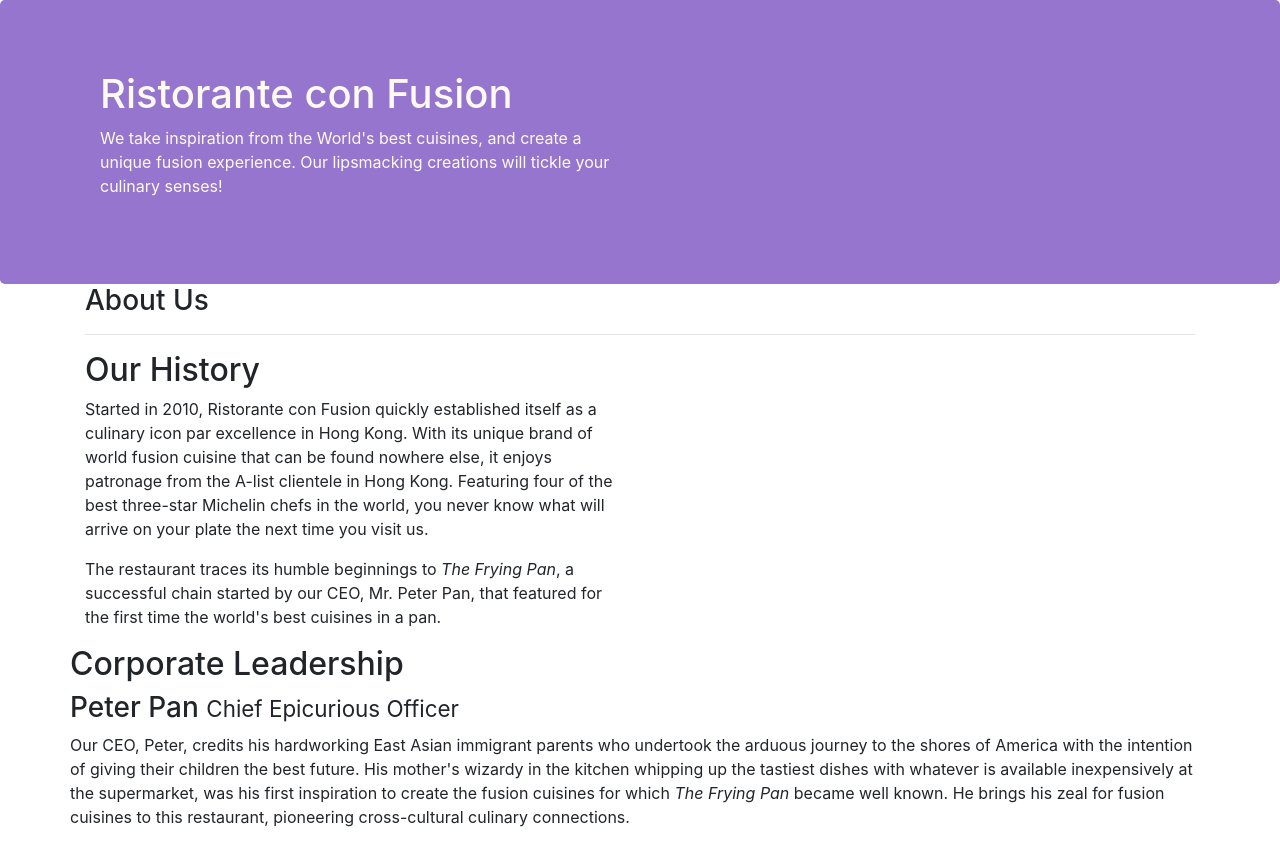
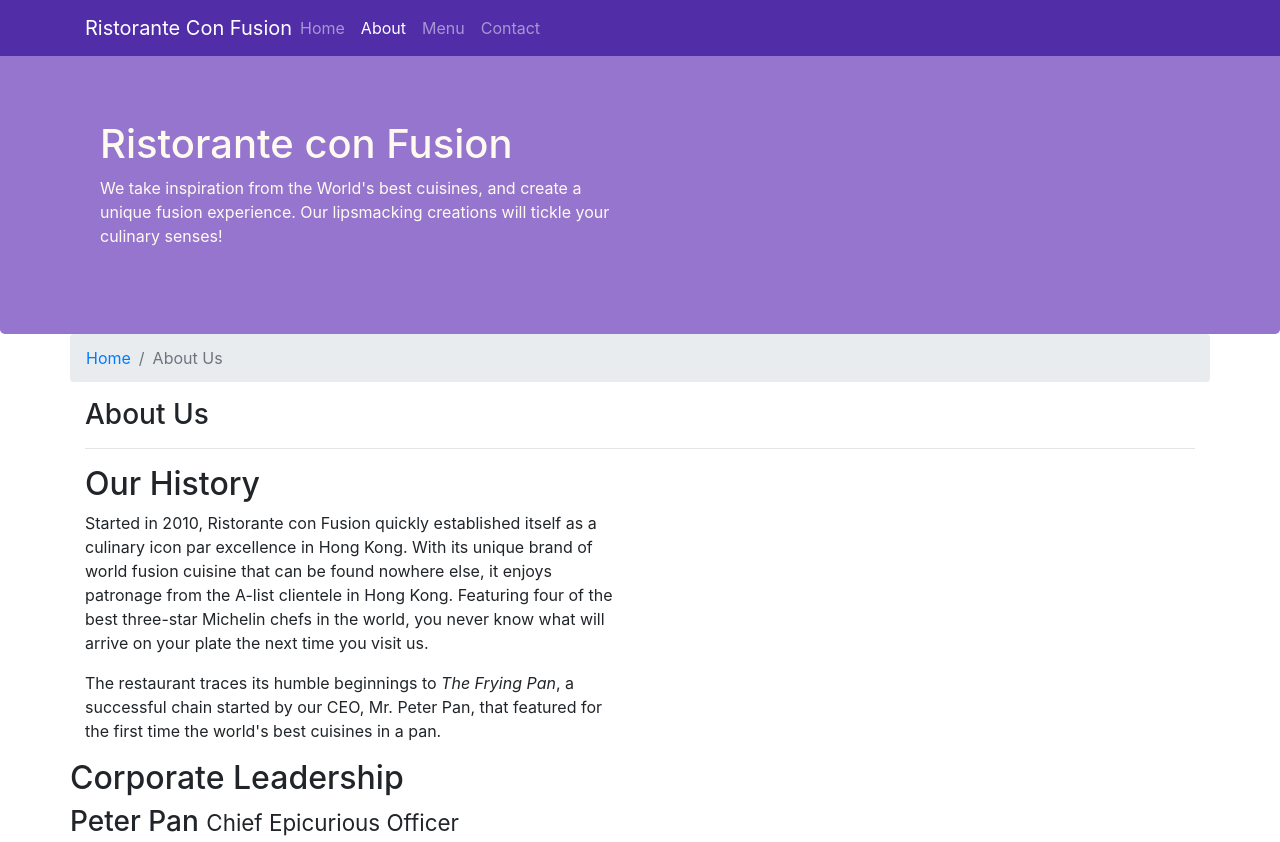
Before and after one commit to avinashkhatwani/Full-Stack, a website: page aboutus.html in a window 1280 px wide. Shown: the top 842 px of the page. Drawn offline with nearby package versions, Linux system fonts and the light colour scheme.

Commit message:
Navbar and Breadcrumbs

```diff
--- a/aboutus.html
+++ b/aboutus.html
@@ -11,12 +11,27 @@
     <link rel="stylesheet" href="node_modules/bootstrap/dist/css/bootstrap.min.css">
     <link href="css/styles.css" rel="stylesheet">
 
-    <title>Ristorante Con Fusion: About Us</title>
+    <title>Ristorante Con Fusion: About Us1</title>
 
 </head>
 
 <body>
-
+    <nav class="navbar navbar-dark navbar-expand-sm fixed-top">
+        <div class="container">
+            <button class="navbar-toggler" type="button" data-toggle="collapse" data-target="#Navbar">
+                <span class="navbar-toggler-icon"></span>
+            </button>
+           <a class="navbar-brand mr-auto" href="#">Ristorante Con Fusion</a>
+           <div class="collapse navbar-collapse" id="Navbar">
+                <ul class="navbar-nav mr-auto">
+                    <li class="nav-item"><a class="nav-link" href="./index.html">Home</a></li>
+                    <li class="nav-item active"><a class="nav-link" href="#">About</a></li>
+                    <li class="nav-item"><a class="nav-link" href="#">Menu</a></li>
+                    <li class="nav-item"><a class="nav-link" href="#">Contact</a></li>
+                </ul>
+            </div>
+        </div>
+    </nav>
     <header class="jumbotron">
         <div class="container">
             <div class="row row-header">
@@ -32,6 +47,10 @@
 
     <div class="container">
         <div class="row">
+            <ol class="col-12 breadcrumb">
+                <li class="breadcrumb-item"><a href="./index.html">Home</a></li>
+                <li class="breadcrumb-item active">About Us</li>
+            </ol>
             <div class="col-12">
                <h3>About Us</h3>
                <hr>
--- a/css/styles.css
+++ b/css/styles.css
@@ -28,3 +28,12 @@ address{
     margin:0px;
     color:#0f0f0f;
 }
+
+body{
+    padding:50px 0px 0px 0px;
+    z-index:0;
+}
+
+.navbar-dark {
+     background-color: #512DA8;
+}
```
Also changed, not shown: index.html (+16 -1 lines).
